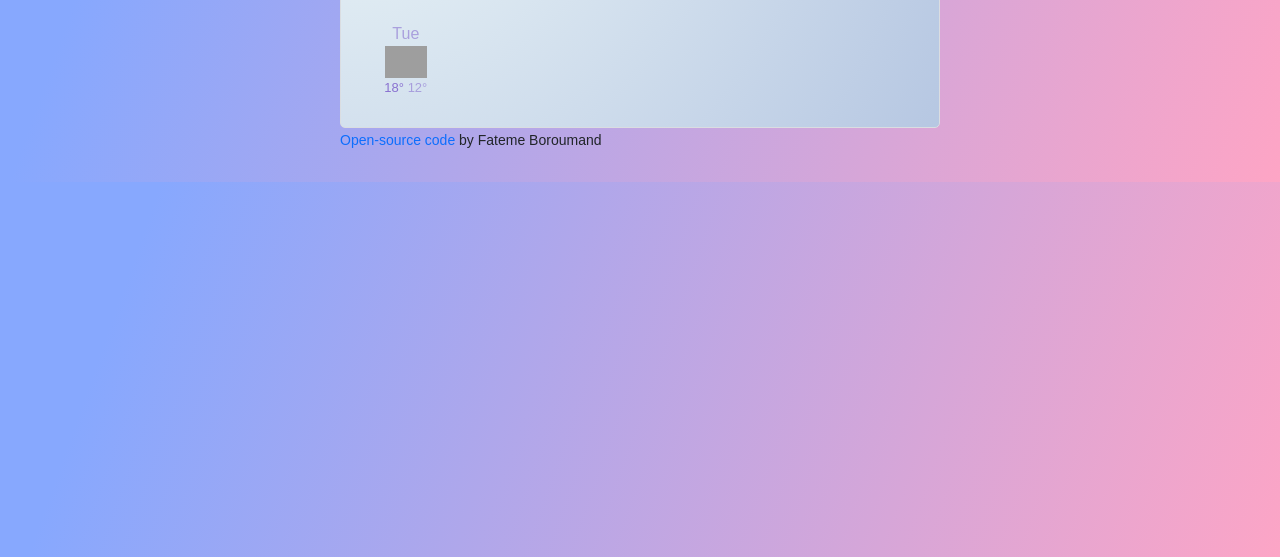
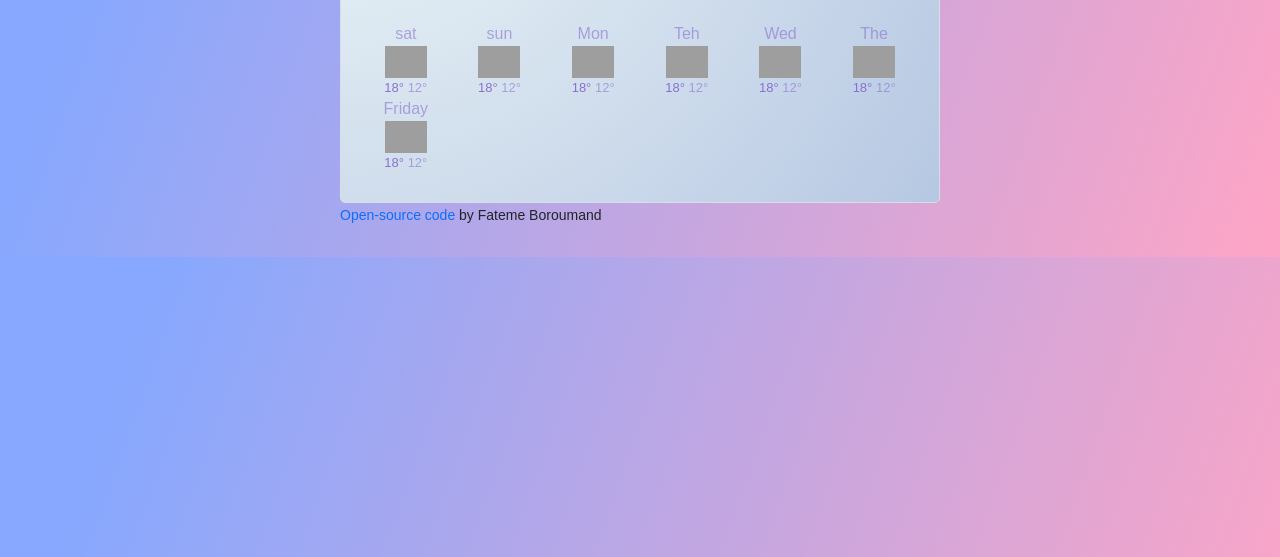
Before and after one commit to Fatemeboroumand/weather-app, a plain HTML site: page index.html in a window 1280 px wide. Shown: the part 243-800 px from the top of the page. Drawn offline with nearby package versions, Linux system fonts and the light colour scheme; no server answers; grey boxes are pictures that could not be loaded.

Commit message:
add forecast Html to the js

```diff
--- a/index.html
+++ b/index.html
@@ -47,19 +47,8 @@
         </div>
     </div>
 
-    <div class="weather-forcast">
-        <div class="row">
-            <div class="col-2">
-                <div class="weather-forcast-date">
-                    Tue
-                </div>
-                <img src="https://ssl.gstatic.com/onebox/weather/48/sunny.png" alt="" width="42">
-                <div class="weather-forcast-temperature">
-                    <span class="maximum">18°</span>
-                    <span class="minimum">12°</span>
-                </div>
-            </div>
-        </div>
+    <div class="weather-forcast" id="forcast">
+
     </div>
 
 
--- a/src/index.js
+++ b/src/index.js
@@ -70,6 +70,31 @@ function changeToSelsius(event) {
     let selsiusTemperature = document.querySelector("#temperature");
     selsiusTemperature.innerHTML = Math.round(selsiusTemp)
 }
+
+
+function displayForcast() {
+    let forcastElement = document.querySelector("#forcast")
+    let days =["sat", "sun", "Mon", "Teh", "Wed", "The", "Friday" ]
+    let forcastHtml = `<div class="row">`;
+    days.forEach(function(day) {
+
+        forcastHtml = forcastHtml +
+        `<div class="col-2">
+        <div class="weather-forcast-date">
+            ${day}
+        </div>
+        <img src="https://ssl.gstatic.com/onebox/weather/48/sunny.png" alt="" width="42">
+        <div class="weather-forcast-temperature">
+            <span class="maximum">18°</span>
+            <span class="minimum">12°</span>
+        </div>
+    </div>`;
+    })
+
+    forcastHtml= forcastHtml + `</dive>`;
+    forcastElement.innerHTML = forcastHtml
+
+}
 let selsiusTemp = null;
 
 let farenhiet = document.querySelector("#farenhiet");
@@ -79,3 +104,4 @@ let selsius = document.querySelector("#selsius")
 selsius.addEventListener("click", changeToSelsius);
 
 search("kerman");
+displayForcast();
```
